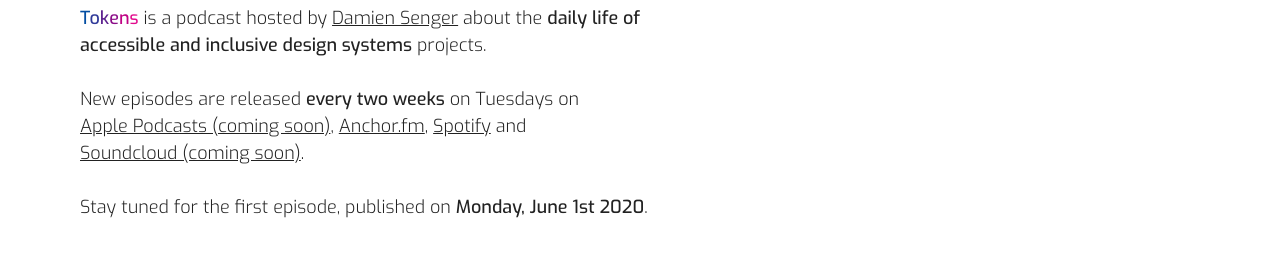
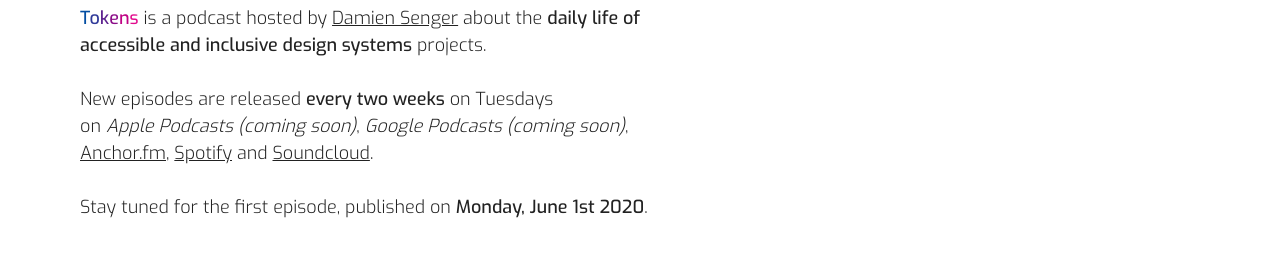
Before and after one commit to hiwelo/tokens.systems, a Gatsby site: page / in a window 1280 px wide. Shown: the part 352-608 px from the top of the page. Built offline with nearby package versions, Linux system fonts and the light colour scheme; Gatsby itself is replaced by a stand-in of ours.

Commit message:
feat(content): remove coming soon for Soundcloud

```diff
--- a/src/components/HomeHeader/HomeHeader.tsx
+++ b/src/components/HomeHeader/HomeHeader.tsx
@@ -16,10 +16,11 @@
     </Chapo>
     <Chapo>
       New episodes are released <strong>every two weeks</strong> on Tuesdays on&nbsp;
-      <a href="#">Apple&nbsp;Podcasts (coming&nbsp;soon)</a>,{' '}
+      <em>Apple&nbsp;Podcasts (coming&nbsp;soon)</em>,{' '}
+      <em>Google&nbsp;Podcasts (coming&nbsp;soon)</em>,{' '}
       <a href="https://anchor.fm/tokens">Anchor.fm</a>,{' '}
       <a href="https://open.spotify.com/show/6XRDzcEh8g4KTxzUa4Ad7w">Spotify</a> and{' '}
-      <a href="https://soundcloud.com/tokens-podcast">Soundcloud (coming&nbsp;soon)</a>.
+      <a href="https://soundcloud.com/tokens-podcast">Soundcloud</a>.
     </Chapo>
     <Chapo>
       Stay tuned for the first episode, published on&nbsp;
```
